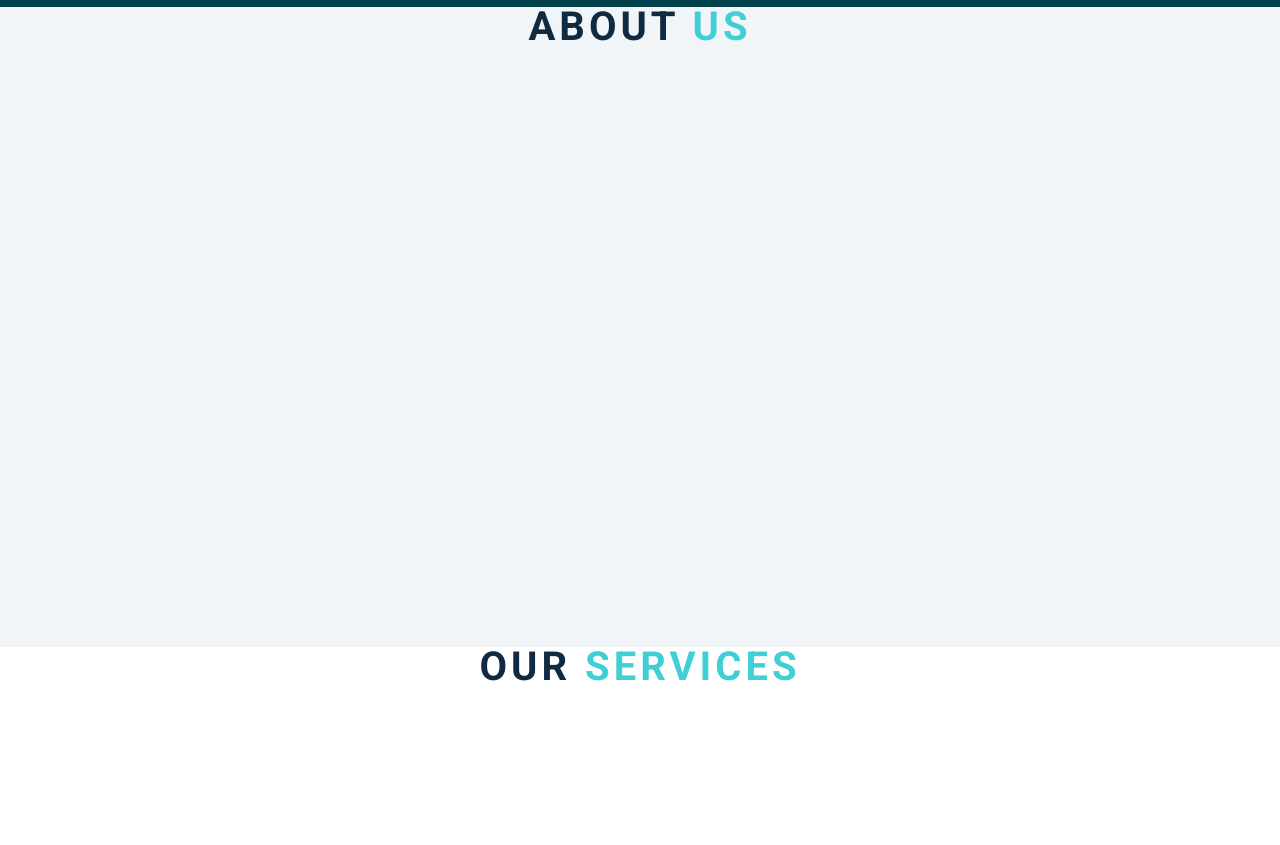
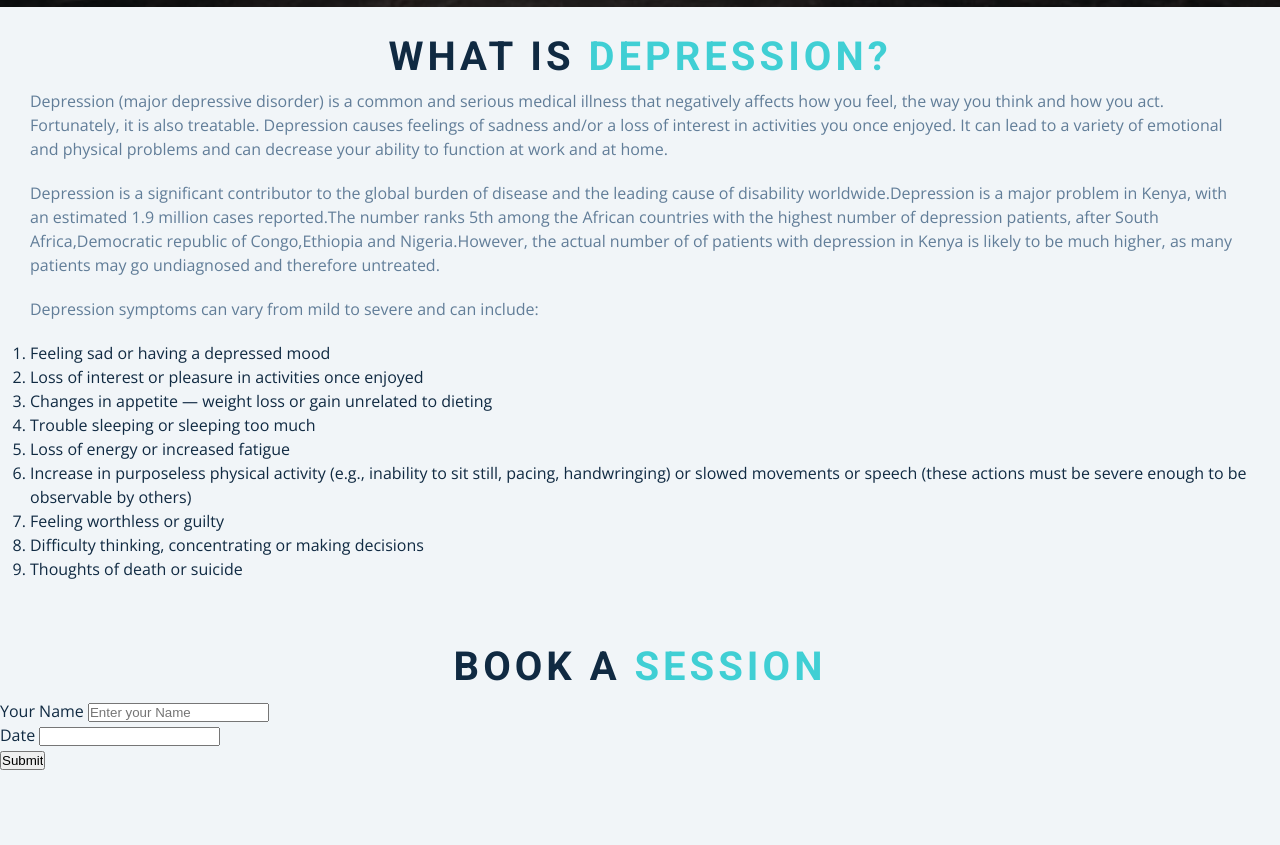
Before and after one commit to matthewkuria/talkwaves, a plain HTML site: page index.html in a window 1280 px wide. Shown: the part 855-1700 px from the top of the page. Drawn offline with nearby package versions, Linux system fonts and the light colour scheme.

Commit message:
my first commit'

```diff
--- a/index.html
+++ b/index.html
@@ -3,7 +3,7 @@
   <head>
     <meta charset="UTF-8" />
     <meta name="viewport" content="width=device-width, initial-scale=1.0" />
-    <title>Talk Waves</title>
+    <title>Anti Depressants</title>
     <!-- font-awesome -->
     <link
       rel="stylesheet"
@@ -38,11 +38,11 @@
               <li>
                 <a href="#podcasts" class="scroll-link">Podcasts</a>
               </li>
-				<li>
-                <a href="#blog" class="scroll-link">blog</a>
+				      <li>
+                <a href="./blog.html" >blog</a>
               </li>
               <li>
-                <a href="#tours" class="scroll-link">Subscribe</a>
+                <a href="#book-session" class="scroll-link">Book a Session</a>
               </li>
             </ul>
           </div>
@@ -51,7 +51,7 @@
       <!-- banner -->
       <div class="banner">
         <div class="container">
-          <h1>Talk Waves</h1>
+          <h1>Anti-Depressant</h1>
           <p>
             Welcome to Talk Waves Podcasts!
 			  Are you suffering psychologically?
@@ -65,19 +65,48 @@
     <!-- about -->
     <section id="about" class="section">
       <div class="title">
-        <h2>about <span>us</span></h2>
+        <h2>What is  <span>depression?</span></h2>
+        <p>Depression (major depressive disorder) is a common and serious medical illness that negatively affects how you feel, the way you think and how you act. Fortunately, it is also treatable. Depression causes feelings of sadness and/or a loss of interest in activities you once enjoyed. It can lead to a variety of emotional and physical problems and can decrease your ability to function at work and at home.</p>
+        <p>Depression is a significant contributor to the global burden of disease and the leading cause of
+           disability worldwide.Depression is a major problem in Kenya, with an estimated 1.9 million cases
+            reported.The number ranks 5th among the  African countries with the highest number of depression
+            patients, after South Africa,Democratic republic of Congo,Ethiopia and Nigeria.However, the actual
+             number of of patients with depression in Kenya is likely to be much higher, as many patients may go
+              undiagnosed and therefore untreated.
+          </p>
+          <p>Depression symptoms can vary from mild to severe and can include:</p>
+          <ol>
+            <li>Feeling sad or having a depressed mood</li>
+              <li>Loss of interest or pleasure in activities once enjoyed</li>
+             <li> Changes in appetite — weight loss or gain unrelated to dieting</li>
+              <li>Trouble sleeping or sleeping too much</li>
+              <li>Loss of energy or increased fatigue</li>
+              <li>Increase in purposeless physical activity (e.g., inability to sit still, pacing, handwringing) or slowed movements or speech (these actions must be severe enough to be observable by others)</li>
+              <li>Feeling worthless or guilty</li>
+              <li>Difficulty thinking, concentrating or making decisions</li>
+              <li>Thoughts of death or suicide</li>
+          </ol>
       </div>
     </section>
     <!-- services -->
-    <section id="services" class="section">
+    <section id="book-session" class="section">
       <div class="title">
-        <h2>our <span>services</span></h2>
+        <h2>Book a <span>session</span></h2>
+        <form action="">
+          <label for="firstName">Your Name</label>
+          <input type="text" placeholder="Enter your Name" value=""><br>
+          <label for="date">Date</label>
+          <input type="datetime" name="" id=""><br>
+          <input type="submit" value="Submit" onclick="handleClick()">
+        </form>
       </div>
     </section>
     <!-- contact -->
     <section id="podcasts" class="section">
       <div class="title">
         <h2>featured <span>Podcasts</span></h2>
+        <a href="https://open.spotify.com/show/0KJM293ZIbiO6KZIM0eBPd">Spotify Podcast</a>
+        <iframe width="560" height="315" src="https://www.youtube.com/embed/IDPDEKtd2yM?si=pkV_vdKsdeEhkZkg/embed/tgbNymZ7vqY?autoplay=1&mute=1" title="YouTube video player" frameborder="0" allow="accelerometer; autoplay; clipboard-write; encrypted-media; gyroscope; picture-in-picture; web-share" allowfullscreen></iframe>
       </div>
     </section>
     <!-- footer -->
@@ -91,6 +120,11 @@
       <i class="fas fa-arrow-up"></i>
     </a>
     <!-- javascript -->
+    <script>
+      function handleClick(e){
+        console.log(e.event.target)
+      }
+    </script>
     <script src="app.js"></script>
   </body>
 </html>
--- a/styles.css
+++ b/styles.css
@@ -308,7 +308,7 @@ nav {
 header {
   min-height: 100vh;
   background: linear-gradient(rgba(63, 208, 212, 0.1), rgba(0, 0, 0, 0.7)),
-    url(./podcast-mic.jpg) center/cover no-repeat;
+    url(./depression-backimage.jpeg) center/cover no-repeat;
 }
 .banner {
   min-height: 100vh;
@@ -342,7 +342,9 @@ header {
 #about,
 #services,
 #podcasts {
-  height: 80vh;
+  min-height: 80vh;
+  padding: 30px;
+
 }
 #services {
   background: var(--clr-white);
```
Also changed, not shown: blog.html (added, +10 -0 lines), depression-backimage.jpeg (added), hero-bcgg.jpeg (deleted), 1 other file.
